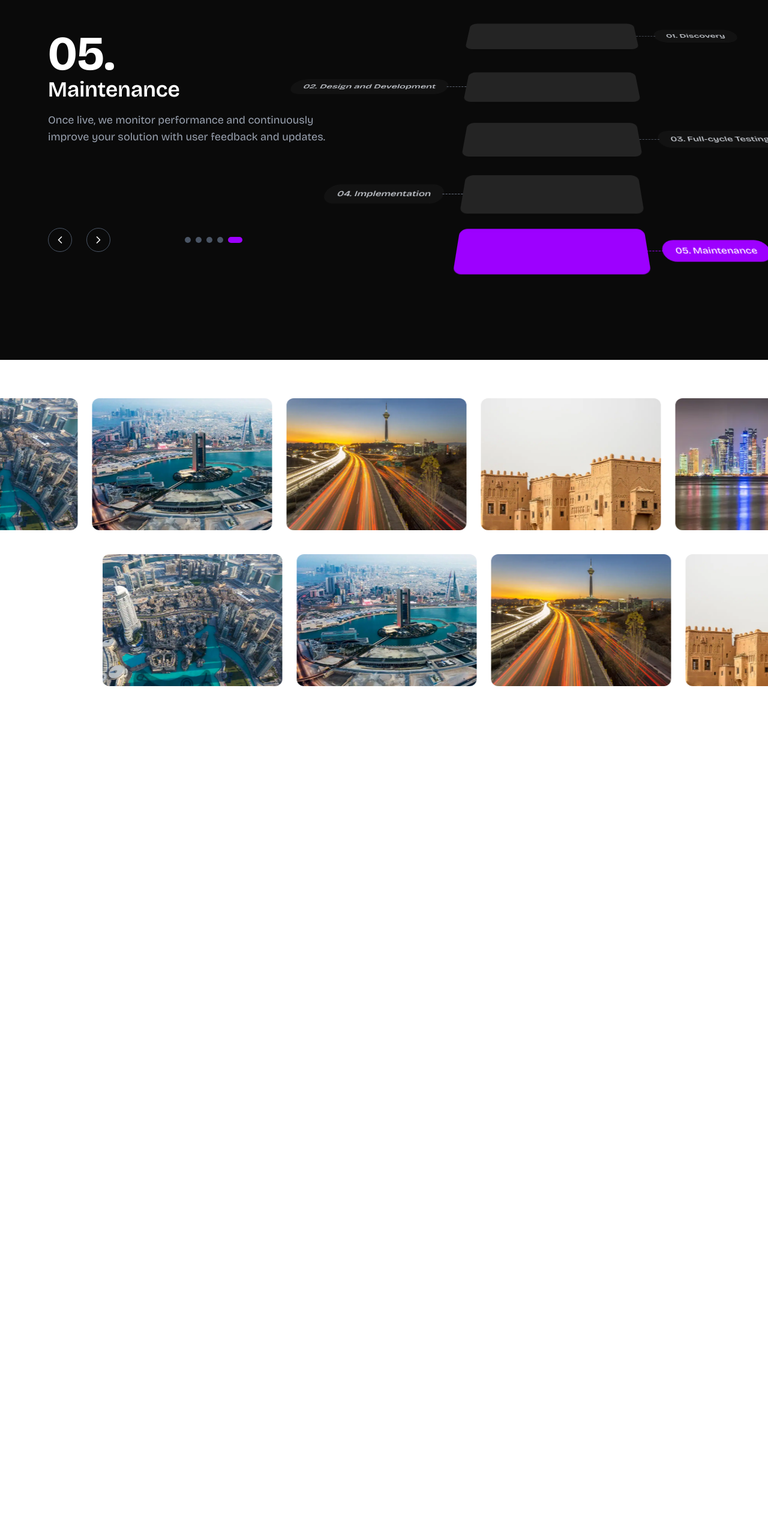
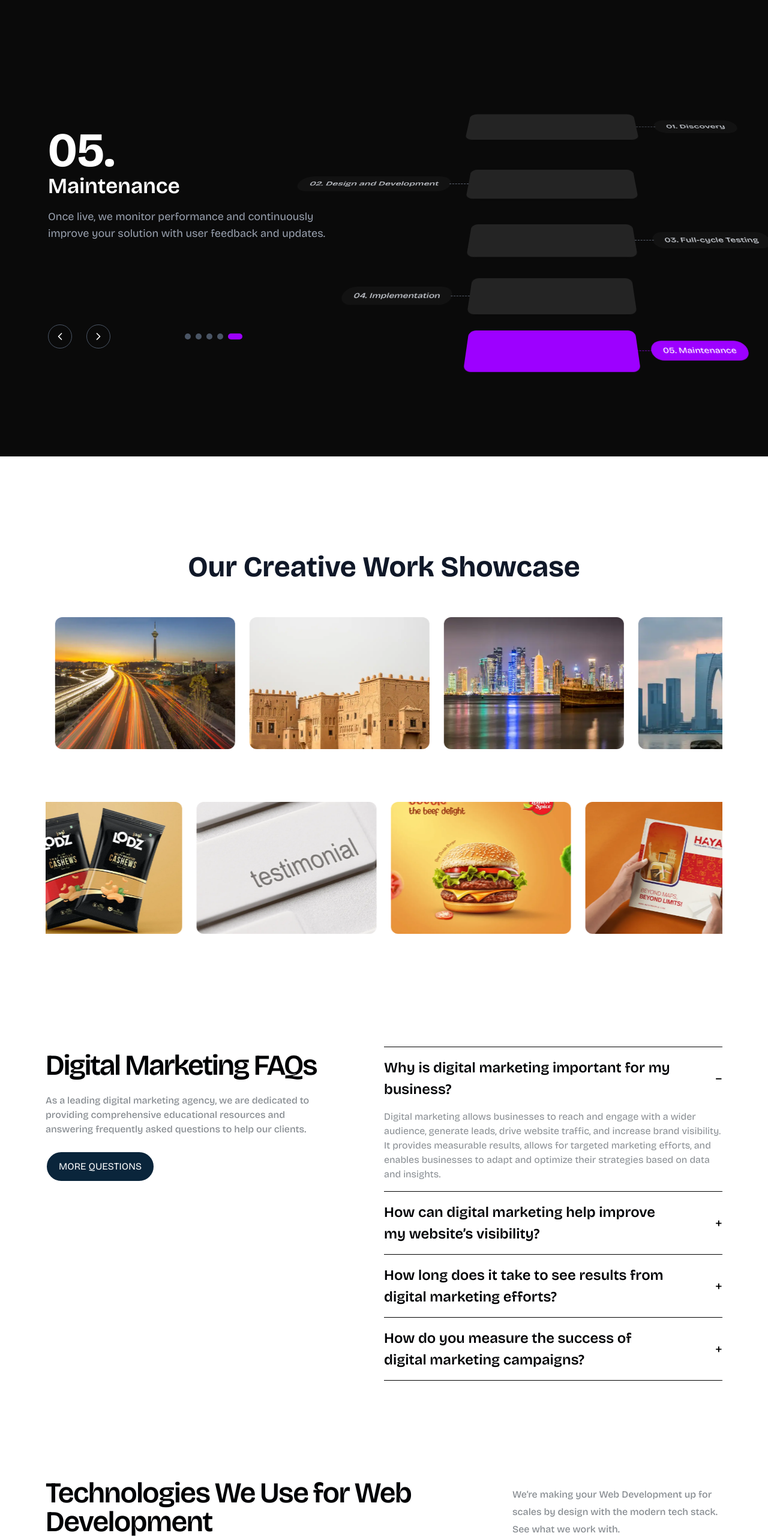
Before and after one commit to aryankuril/writeupright, a Next.js app: page /webdev in a window 1280 px wide. Shown: the part 200-2766 px from the top of the page at 60% size. Before the commit the page ends 1408 px from the top, so only its background shows below. Built offline with nearby package versions, Linux system fonts and the light colour scheme.

Commit message:
webdev chnages

```diff
--- a/app/components/Fifthsection.tsx
+++ b/app/components/Fifthsection.tsx
@@ -123,6 +123,7 @@ className="flex-1 text-2xl sm:text-3xl md:text-4xl lg:text-5xl text-[#010205] fo
       initial="hidden"
       whileInView="visible"
       viewport={{ once: true, amount: 0.3 }} // animate when 30% in view
+
     >
       {"What Clients Say".split(" ").map((word, i) => (
         <motion.span
--- a/app/components/GallerySection.css
+++ b/app/components/GallerySection.css
@@ -261,3 +261,50 @@ color: #1e293b;
   -ms-overflow-style: none;
   scrollbar-width: none;
 }
+
+
+.marquee-outer {
+  overflow: hidden;
+  width: 100%;
+  padding: 20px;
+}
+
+.marquee {
+  display: flex;
+  align-items: center;
+  gap: 1.5rem;
+  width: max-content;
+  will-change: transform;
+}
+
+.marquee-item {
+  flex: 0 0 auto;
+}
+
+/* scroll left */
+.marquee-left {
+  animation: marquee-left linear infinite;
+}
+
+@keyframes marquee-left {
+  from {
+    transform: translateX(0);
+  }
+  to {
+    transform: translateX(-50%);
+  }
+}
+
+/* scroll right */
+.marquee-right {
+  animation: marquee-right linear infinite;
+}
+
+@keyframes marquee-right {
+  from {
+    transform: translateX(-50%);
+  }
+  to {
+    transform: translateX(0);
+  }
+}
--- a/app/components/WebDev/ProcessSection.tsx
+++ b/app/components/WebDev/ProcessSection.tsx
@@ -51,9 +51,14 @@ export default function ProcessSection() {
   };
 
   return (
-    <section className="bg-[#0a0a0a] text-white min-h-screen flex flex-col md:flex-row items-center justify-between px-10 md:px-20 py-10 overflow-hidden">
+
+    <div className="py-10 sm:py-15 lg:py-20">
+
+
+    <section className="bg-[#0a0a0a] text-white min-h-screen  flex flex-col md:flex-row items-center justify-between px-10 md:px-20 py-10 overflow-hidden">
       {/* LEFT CONTENT (SLIDER) */}
-      <div className="md:w-1/2 space-y-6 relative min-h-[300px]">
+
+      <div className="md:w-1/2  w-full space-y-6 relative min-h-[300px] lg:h-full h-50">
         <AnimatePresence mode="wait">
           <motion.div
             key={active.id}
@@ -106,8 +111,9 @@ export default function ProcessSection() {
       </div>
 
       {/* RIGHT 3D STACK */}
+    {/* RIGHT 3D STACK */}
 <div
-        className="relative md:w-1/2 flex justify-center items-center mb-70 "
+  className="relative w-full md:w-1/2 flex justify-center items-center lg:mb-75 mb-75 md:mb-0 px-2 sm:px-10"
   style={{ perspective: "1000px", transformStyle: "preserve-3d" }}
 >
   {steps.map((step, index) => {
@@ -118,12 +124,16 @@ export default function ProcessSection() {
       <div
         key={step.id}
         onMouseEnter={() => setActiveIndex(index)}
-              className="group absolute flex items-center justify-between w-[380px] md:w-[280px]"
+        className={clsx(
+          "group absolute flex items-center justify-between transition-all duration-500",
+          "w-[230px] sm:w-[260px] md:w-[280px] lg:w-[280px]"
+        )}
         style={{
+          // ✅ Reduced vertical and depth spacing
           transform: `
             rotateX(58deg)
-                  translateY(${index * 60}px)
-                  translateZ(${index * -60}px)
+            translateY(${index * (window.innerWidth < 640 ? 40 : 45)}px)
+            translateZ(${index * (window.innerWidth < 640 ? -30 : -85)}px)
           `,
           transition: "all 0.6s ease",
           zIndex: steps.length - index,
@@ -132,17 +142,24 @@ export default function ProcessSection() {
         {/* Layer Block */}
         <div
           className={clsx(
-                  "h-[60px] md:h-[80px] rounded-xl transition-all duration-500 shadow-xl w-full",
+            "rounded-xl transition-all duration-500 shadow-xl w-full relative flex justify-center items-center",
+            "h-[45px] sm:h-[55px] md:h-[80px]",
             isActive
-                    ? "bg-[#9D00FF] scale-105 shadow-[0_0_35px_rgba(157,0,255,0.7)]"
+              ? "bg-[#9D00FF] scale-105 shadow-[0_0_25px_rgba(157,0,255,0.6)]"
               : "bg-[#242424]"
           )}
-              ></div>
+        >
+          {/* ✅ Mobile: Centered Text Inside */}
+          <div className="block md:hidden text-[11px] sm:text-xs font-medium text-white text-center">
+            {step.id}. {step.title}
+          </div>
+        </div>
 
-              {/* Outside Title (Flat, with dashed connector) */}
+        {/* ✅ Desktop: Outside Title Tag with Dashed Connector */}
         <div
           className={clsx(
-                  "absolute flex items-center gap-3 text-sm md:text-base font-medium whitespace-nowrap px-5 py-2 transition-all duration-500 rounded-full",
+            "hidden md:flex absolute items-center font-medium whitespace-nowrap rounded-full transition-all duration-500",
+            "gap-2 sm:gap-3 text-xs md:text-base px-4 md:px-5 py-1.5 md:py-2",
             isActive
               ? "bg-[#9D00FF] text-white"
               : "bg-[#121212] text-gray-300"
@@ -166,6 +183,9 @@ export default function ProcessSection() {
     );
   })}
 </div>
+
+
     </section>
+    </div>
   );
 }
--- a/app/components/WebDev/Slider.tsx
+++ b/app/components/WebDev/Slider.tsx
@@ -1,6 +1,6 @@
 "use client";
 
-import { useEffect, useRef } from "react";
+import { useMemo } from "react";
 import "../GallerySection.css";
 
 const galleryImages = [
@@ -10,87 +10,80 @@ const galleryImages = [
   { src: "/images/cnt-4.webp", alt: "Image 4" },
   { src: "/images/cnt-5.webp", alt: "Image 5" },
   { src: "/images/cnt-6.webp", alt: "Image 6" },
+  { src: "/images/slider9.webp", alt: "Image 9" },
+  { src: "/images/slider10.webp", alt: "Image 10" },
 ];
 
-export default function Slider() {
-  const row1Ref = useRef<HTMLDivElement>(null);
-  const row2Ref = useRef<HTMLDivElement>(null);
+const serviceImages = [
+  { src: "/images/slider1.webp", alt: "Image 1" },
+  { src: "/images/slider2.webp", alt: "Image 2" },
+  { src: "/images/slider3.webp", alt: "Image 3" },
+  { src: "/images/slider4.webp", alt: "Image 4" },
+  { src: "/images/slider5.webp", alt: "Image 5" },
+  { src: "/images/slider6.webp", alt: "Image 6" },
+  { src: "/images/slider7.webp", alt: "Image 7" },
+  { src: "/images/slider8.webp", alt: "Image 8" },
+];
 
-  useEffect(() => {
-    const row1 = row1Ref.current;
-    const row2 = row2Ref.current;
-
-    if (!row1 || !row2) return;
-
-    let pos1 = 0;
-    let pos2 = 0;
-
-    const animate = () => {
-      pos1 -= 0.5; // row1 moves left
-      pos2 += 0.5; // row2 moves right
-
-      row1.style.transform = `translateX(${pos1}px)`;
-      row2.style.transform = `translateX(${pos2}px)`;
-
-      const halfWidth1 = row1.scrollWidth / 2;
-      const halfWidth2 = row2.scrollWidth / 2;
-
-      // Reset when one full set has scrolled
-      if (Math.abs(pos1) >= halfWidth1) pos1 = 0;
-      if (Math.abs(pos2) >= halfWidth2) pos2 = 0;
-
-      requestAnimationFrame(animate);
-    };
-
-    animate();
-  }, []);
+function MarqueeRow({
+  images,
+  speed = 10,
+  direction = "left",
+  showCaption = false,
+}: {
+  images: { src: string; alt: string; caption?: string }[];
+  speed?: number;
+  direction?: "left" | "right";
+  showCaption?: boolean;
+}) {
+  const doubled = useMemo(() => [...images, ...images], [images]);
 
   return (
-    <section className="py-16 overflow-hidden">
-      <div className="max-w-7xl mx-auto">
-        {/* FIRST ROW (moves left) */}
-        <div className="overflow-hidden whitespace-nowrap mb-10">
+    <div className="container marquee-outer">
       <div
-            ref={row1Ref}
-            className="flex gap-6 will-change-transform"
-            style={{ width: "max-content" }}
+        className={`marquee ${
+          direction === "right" ? "marquee-right" : "marquee-left"
+        }`}
+        style={{
+          animationDuration: `${speed}s`,
+        }}
       >
-            {[...galleryImages, ...galleryImages].map((img, i) => (
+        {doubled.map((img, i) => (
           <div
-                key={`row1-${i}`}
-                className="w-[200px] sm:w-[250px] md:w-[300px] flex-shrink-0"
+            key={i}
+            className="marquee-item w-[220px] sm:w-[260px] md:w-[300px] text-center"
           >
             <img
               src={img.src}
               alt={img.alt}
               className="w-full h-[180px] sm:h-[200px] md:h-[220px] object-cover rounded-xl"
             />
+            {showCaption && (
+              <p className="mt-2 text-sm sm:text-base font-medium text-gray-800">
+                {img.caption}
+              </p>
+            )}
           </div>
         ))}
       </div>
     </div>
+  );
+}
 
-        {/* SECOND ROW (moves right) */}
-        <div className="overflow-hidden whitespace-nowrap">
-          <div
-            ref={row2Ref}
-            className="flex gap-6 will-change-transform"
-            style={{ width: "max-content" }}
-          >
-            {[...galleryImages, ...galleryImages].map((img, i) => (
-              <div
-                key={`row2-${i}`}
-                className="w-[200px] sm:w-[250px] md:w-[300px] flex-shrink-0"
-              >
-                <img
-                  src={img.src}
-                  alt={img.alt}
-                  className="w-full h-[180px] sm:h-[200px] md:h-[220px] object-cover rounded-xl"
-                />
-              </div>
-            ))}
-          </div>
-        </div>
+export default function Slider() {
+  return (
+    <section className=" py-10 sm:py-15 lg:py-20 overflow-hidden">
+      <div className="max-w-7xl mx-auto space-y-12 text-center">
+        {/* ✅ Main Heading */}
+        <h2 className="text-3xl sm:text-4xl lg:text-5xl font-bold text-gray-900 mb-10">
+          Our Creative Work Showcase
+        </h2>
+
+        {/* Row 1 - scrolls left */}
+        <MarqueeRow images={galleryImages} speed={25} direction="left" />
+
+        {/* Row 2 - scrolls right with captions */}
+        <MarqueeRow images={serviceImages} speed={30} direction="right" showCaption />
       </div>
     </section>
   );
--- /dev/null
+++ b/app/components/WebDev/TechStackShowcase.tsx
@@ -0,0 +1,109 @@
+"use client";
+
+import { motion } from "framer-motion";
+import React from "react";
+
+
+const categories = [
+  {
+    title: "Back End",
+    items: [
+      "C++", "NestJS", "Flask", "Django", "Express.js", ".NET", "PHP", "Ruby", "Java Spring", "Python"
+    ],
+  },
+  {
+    title: "Front End",
+    items: [
+      "OpenCV", "Next.js", "Svelte", "Vue.js", "Angular", "React.js", "PWA", "TypeScript", "JavaScript", "HTML/CSS"
+    ],
+  },
+  {
+    title: "DevOps & Cloud",
+    items: [
+      "Conan", "Cmake", "Github Actions", "CUDA", "Datadog", "Grafana", "Kubernetes", "Podman", "Docker", "Google Cloud"
+    ],
+  },
+  {
+    title: "Web 3",
+    items: ["EVM", "Arbitrum", "NOWNodes", "Web3.js", "Hardhat"],
+  },
+  {
+    title: "Database Development",
+    items: [
+      "MariaDB", "Redis", "Cassandra", "MongoDB", "Oracle DB", "SQL Server", "PostgreSQL", "Elasticsearch", "MySQL"
+    ],
+  },
+  {
+    title: "Artificial Intelligence",
+    items: ["DL4J", "Chainer", "OpenCV", "CNTK", "Caffe"],
+  },
+];
+
+export default function TechStackShowcase() {
+  return (
+    <div className="container py-10 sm:py-15 lg:py-20">
+        <div className=" w-full mx-auto flex flex-col lg:flex-row gap-1 lg:gap-20 md:items-center text-left lg:mb-15 mb-5">
+            <motion.h2
+className="flex-1 text-2xl sm:text-3xl md:text-4xl lg:text-5xl text-[#010205] font-semibold leading-[100%] tracking-[-1.44px]"
+      variants={{
+        hidden: { opacity: 1 },
+        visible: { opacity: 1, transition: { staggerChildren: 0.15 } },
+      }}
+      initial="hidden"
+      whileInView="visible"
+      viewport={{ once: true, amount: 0.3 }} // animate when 30% in view
+
+    >
+      {"Technologies We Use for Web Development".split(" ").map((word, i) => (
+        <motion.span
+          key={i}
+          className="inline-block mr-2"
+          variants={{
+            hidden: { opacity: 0, y: 50 },
+            visible: { opacity: 1, y: 0, transition: { duration: 0.6, ease: "easeOut" } },
+          }}
+        >
+          {word}
+        </motion.span>
+      ))}
+    </motion.h2>
+
+        <motion.div
+          className="flex-1 text-[15px] sm:text-[16px] text-[#878C91] mt-2 lg:mt-4 font-medium leading-[180%] max-w-[350px]"
+          initial={{ opacity: 0, x: -50 }}
+          whileInView={{ opacity: 1, x: 0 }}
+          transition={{ duration: 1, ease: "easeOut" }}
+          viewport={{ once: true, amount: 0.3 }}
+        >
+        We’re making your Web Development up for scales by design with the modern tech stack.
+        See what we work with.
+        </motion.div>
+      </div>
+
+{/*
+      <h1 className="text-4xl font-bold mb-6">Technologies We Use for Web Development</h1>
+      <p className="text-gray-600 max-w-2xl mb-12">
+        We’re making your Web Development up for scales by design with the modern tech stack.
+        See what we work with.
+      </p> */}
+
+      <div className="grid md:grid-cols-2 gap-12">
+        {categories.map((category) => (
+          <div key={category.title}>
+            <h2 className="text-2xl font-semibold mb-4">{category.title}</h2>
+            <div className="flex flex-wrap gap-3">
+              {category.items.map((item) => (
+                <span
+                  key={item}
+                  className="px-4 py-2 rounded-full bg-gray-100 text-gray-800 shadow-sm text-sm font-medium"
+                >
+                  {item}
+                </span>
+              ))}
+            </div>
+          </div>
+        ))}
+      </div>
+    </div>
+  );
+}
--- a/app/webdev/page.tsx
+++ b/app/webdev/page.tsx
@@ -1,12 +1,22 @@
 import React from 'react'
+import Header from '../components/Navbar'
 import ProcessSection from '../components/WebDev/ProcessSection'
 import Slider from '../components/WebDev/Slider'
+import ForthSection from '../components/ForthSection'
+import TechStackShowcase from '../components/WebDev/TechStackShowcase'
+import SixthSection from '../components/SixthSection'
+import Footer from '../components/Footer'
 
 const Index = () => {
   return (
     <div>
+      <Header/>
         <ProcessSection/>
         <Slider/>
+        <ForthSection/>
+        <TechStackShowcase/>
+        <SixthSection/>
+        <Footer/>
     </div>
   )
 }
```
Lines whose indentation alone changed are shown as unchanged.
